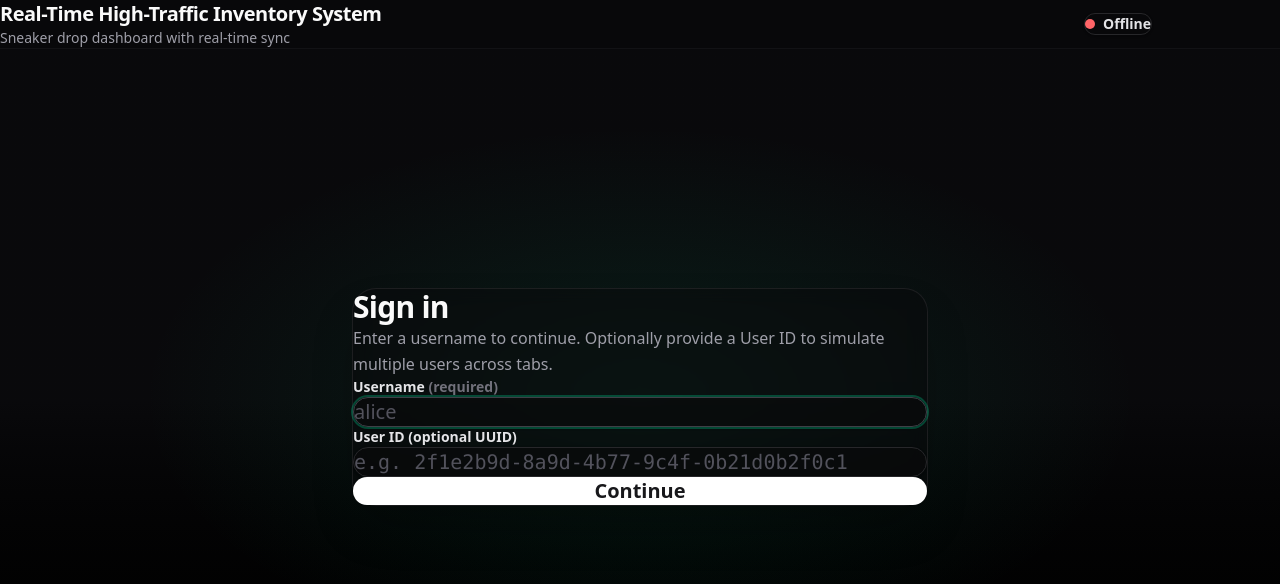
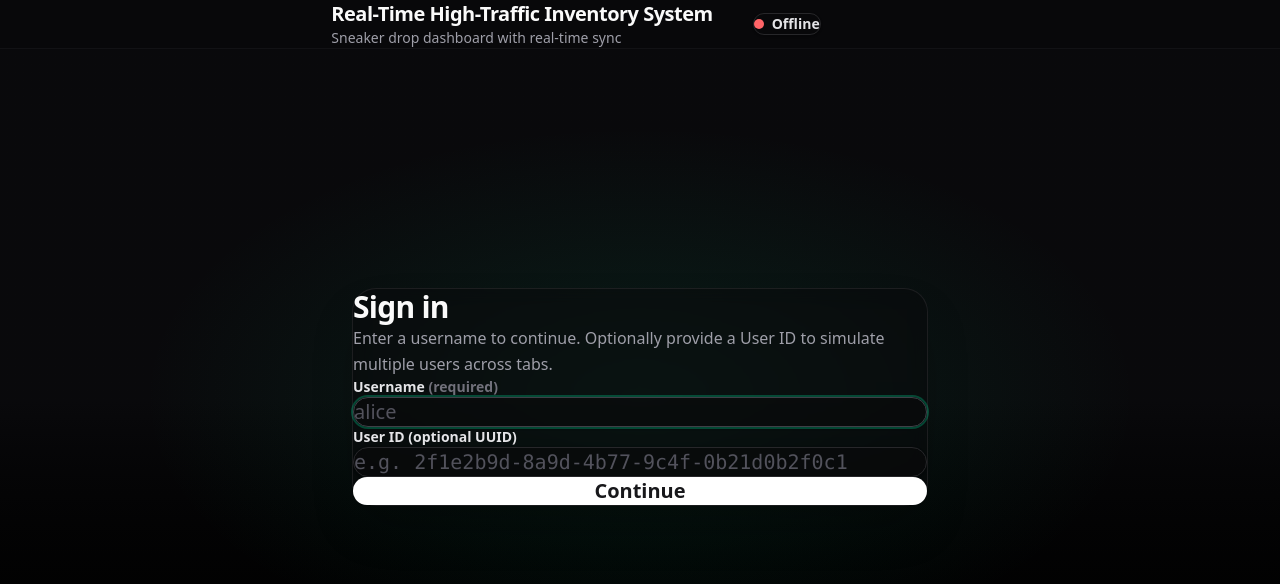
Before and after one commit to mahabur-rahman/traffic-inventory-system, a React (Vite) app in the folder web/: page / in a window 1280 px wide. Shown: the top 584 px of the page. Built offline with nearby package versions, Linux system fonts and the light colour scheme; no server answers.

Commit message:
Center header content on sm

```diff
--- a/web/src/App.tsx
+++ b/web/src/App.tsx
@@ -12,7 +12,7 @@ function App() {
   return (
     <div className="min-h-screen bg-gradient-to-b from-zinc-950 via-zinc-950 to-black text-zinc-50">
       <header className="sticky top-0 z-10 border-b border-zinc-900/70 bg-zinc-950/70 backdrop-blur">
-        <div className="mx-auto flex w-full max-w-6xl flex-col gap-4 px-4 sm:flex-row sm:items-center sm:justify-between sm:gap-6">
+        <div className="mx-auto flex w-full max-w-6xl flex-col gap-4 px-4 py-4 sm:flex-row sm:items-center sm:justify-center sm:gap-10 sm:py-5">
           <div className="min-w-0 py-1">
             <h1 className="truncate text-xl font-semibold tracking-tight">Real-Time High-Traffic Inventory System</h1>
             <p className="mt-0.5 text-sm text-zinc-400">Sneaker drop dashboard with real-time sync</p>
```
